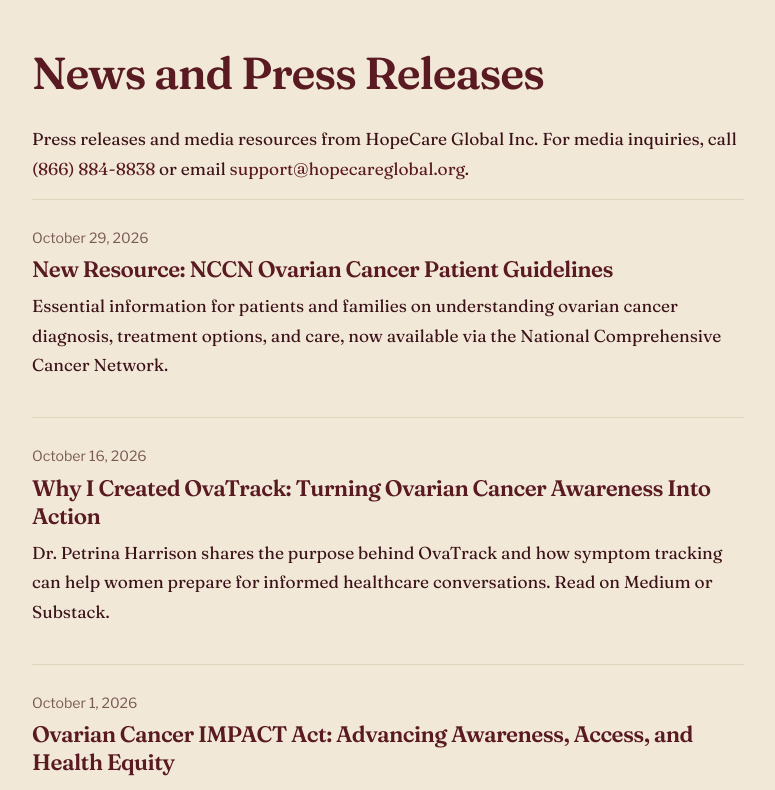
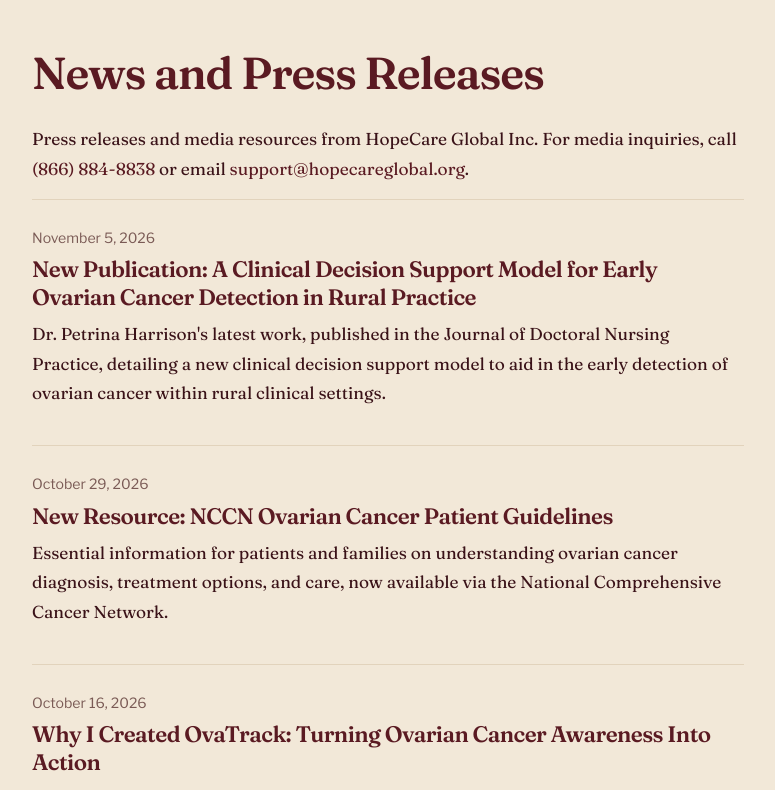
Before and after one commit to webdeeva/hopecare-global, a Next.js app: page /press in a window 1280 px wide. Shown: the top 790 px of the page, without its empty margins (252-1027 px from the left). Built offline with nearby package versions, Linux system fonts and the light colour scheme; no server answers; a web font is replaced by a local one.

Commit message:
Add Dr. Harrison's new JDNP publication to the News & Press page.

```diff
--- a/src/app/press/page.tsx
+++ b/src/app/press/page.tsx
@@ -11,6 +11,14 @@ export const metadata: Metadata = {
 
 // Newest first. Add future releases to the top of this list.
 const releases = [
+  {
+    href: "https://doi.org/10.1891/JDNP-2026-0001",
+    date: "2026-11-05",
+    label: "November 5, 2026",
+    title: "New Publication: A Clinical Decision Support Model for Early Ovarian Cancer Detection in Rural Practice",
+    summary:
+      "Dr. Petrina Harrison's latest work, published in the Journal of Doctoral Nursing Practice, detailing a new clinical decision support model to aid in the early detection of ovarian cancer within rural clinical settings.",
+  },
   {
     href: "https://www.nccn.org/patients/guidelines/content/PDF/ovarian-patient.pdf",
     date: "2026-10-29",
```
